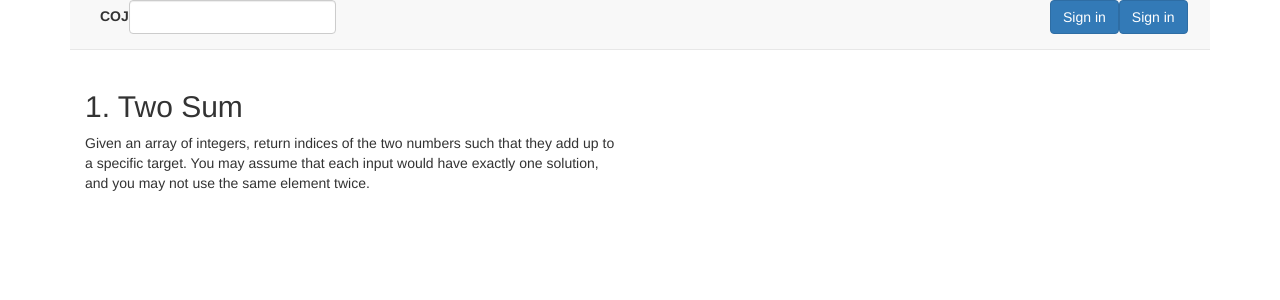
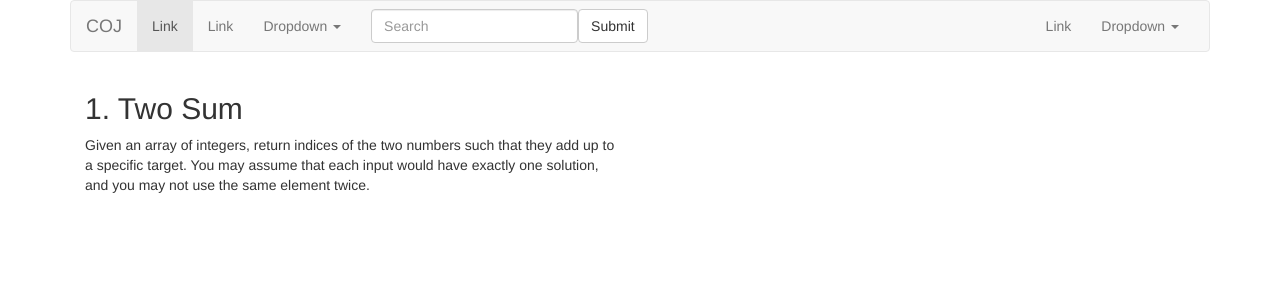
Before and after one commit to glennneiger/Collaborative-Online-Judge-System, an Angular app in the folder oj-client/: page /problems/1 in a window 1280 px wide. Shown: the top 300 px of the page. Built offline with nearby package versions, Linux system fonts and the light colour scheme.

Commit message:
Add navbar template using bootstrap

```diff
--- a/oj-client/src/app/Components/navbar/navbar.component.html
+++ b/oj-client/src/app/Components/navbar/navbar.component.html
@@ -1,15 +1,55 @@
-<nav class="navbar navbar-default navbar-static-top">
-  <div class="container">
-    <div class="form-inline">
-      <div class="col-md-4">
-        <label for="COJ">COJ</label>
-        <input type="text" id="COJ" class="form-control">
-      </div>
-      <div class="col-md-2 col-md-offset-6">
+<nav class="navbar navbar-default">
+    <div class="container-fluid">
+        <!-- Brand and toggle get grouped for better mobile display -->
+        <div class="navbar-header">
+            <button type="button" class="navbar-toggle collapsed" data-toggle="collapse" data-target="#bs-example-navbar-collapse-1" aria-expanded="false">
+        <span class="sr-only">Toggle navigation</span>
+        <span class="icon-bar"></span>
+        <span class="icon-bar"></span>
+        <span class="icon-bar"></span>
+      </button>
+            <a class="navbar-brand" href="#">COJ</a>
+        </div>
 
-        <button class="btn btn-primary pull-left">Sign in</button>
-        <button class="btn btn-primary">Sign in</button>
-      </div>
+        <!-- Collect the nav links, forms, and other content for toggling -->
+        <div class="collapse navbar-collapse" id="bs-example-navbar-collapse-1">
+            <ul class="nav navbar-nav">
+                <li class="active"><a href="#">Link <span class="sr-only">(current)</span></a></li>
+                <li><a href="#">Link</a></li>
+                <li class="dropdown">
+                    <a href="#" class="dropdown-toggle" data-toggle="dropdown" role="button" aria-haspopup="true" aria-expanded="false">Dropdown <span class="caret"></span></a>
+                    <ul class="dropdown-menu">
+                        <li><a href="#">Action</a></li>
+                        <li><a href="#">Another action</a></li>
+                        <li><a href="#">Something else here</a></li>
+                        <li role="separator" class="divider"></li>
+                        <li><a href="#">Separated link</a></li>
+                        <li role="separator" class="divider"></li>
+                        <li><a href="#">One more separated link</a></li>
+                    </ul>
+                </li>
+            </ul>
+            <form class="navbar-form navbar-left">
+                <div class="form-group">
+                    <input type="text" class="form-control" placeholder="Search">
+                </div>
+                <button type="submit" class="btn btn-default">Submit</button>
+            </form>
+            <ul class="nav navbar-nav navbar-right">
+                <li><a href="#">Link</a></li>
+                <li class="dropdown">
+                    <a href="#" class="dropdown-toggle" data-toggle="dropdown" role="button" aria-haspopup="true" aria-expanded="false">Dropdown <span class="caret"></span></a>
+                    <ul class="dropdown-menu">
+                        <li><a href="#">Action</a></li>
+                        <li><a href="#">Another action</a></li>
+                        <li><a href="#">Something else here</a></li>
+                        <li role="separator" class="divider"></li>
+                        <li><a href="#">Separated link</a></li>
+                    </ul>
+                </li>
+            </ul>
+        </div>
+        <!-- /.navbar-collapse -->
     </div>
-  </div>
+    <!-- /.container-fluid -->
 </nav>
```
